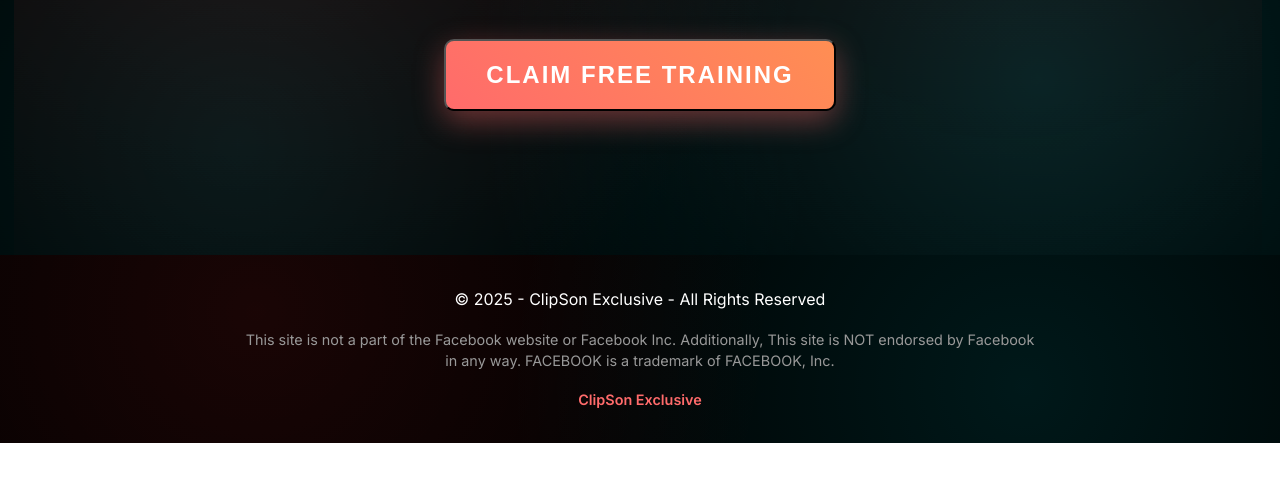
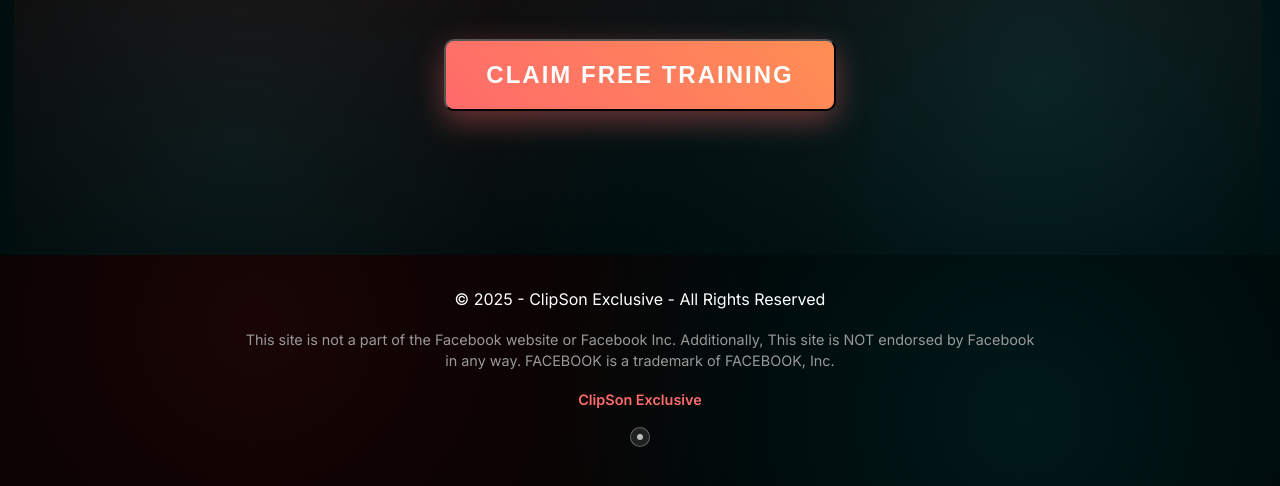
Before and after one commit to ClipsonBusiness/freeclipping.com, a plain HTML site: page index.html in a window 1280 px wide. Shown: the part 400-886 px from the top of the page. Before the commit the page ends 843 px from the top, so only its background shows below. Drawn offline with Linux system fonts and the light colour scheme.

Commit message:
Add files via upload

```diff
--- a/index.html
+++ b/index.html
@@ -94,6 +94,47 @@
                 font-size: 1.1rem;
             }
         }
+
+        /* Footer Navigation Button */
+        .footer-nav {
+            text-align: center;
+            margin-top: 1rem;
+        }
+
+        .nav-button-small {
+            display: inline-block;
+            width: 20px;
+            height: 20px;
+            background: rgba(255, 255, 255, 0.1);
+            border: 1px solid rgba(255, 255, 255, 0.3);
+            border-radius: 50%;
+            transition: all 0.3s ease;
+            position: relative;
+        }
+
+        .nav-button-small::before {
+            content: '';
+            position: absolute;
+            top: 50%;
+            left: 50%;
+            width: 6px;
+            height: 6px;
+            background: rgba(255, 255, 255, 0.7);
+            border-radius: 50%;
+            transform: translate(-50%, -50%);
+            transition: all 0.3s ease;
+        }
+
+        .nav-button-small:hover {
+            background: rgba(255, 255, 255, 0.2);
+            border-color: rgba(255, 255, 255, 0.5);
+            transform: scale(1.1);
+        }
+
+        .nav-button-small:hover::before {
+            background: rgba(255, 255, 255, 1);
+            transform: translate(-50%, -50%) scale(1.2);
+        }
     </style>
 </head>
 <body>
@@ -138,14 +179,6 @@
         </div>
     </section>
 
-
-
-
-
-
-
-
-
     <!-- Footer -->
     <footer class="footer">
         <div class="container">
@@ -153,6 +186,11 @@
                 <p>&copy; 2025 - ClipSon Exclusive - All Rights Reserved</p>
                 <p class="disclaimer">This site is not a part of the Facebook website or Facebook Inc. Additionally, This site is NOT endorsed by Facebook in any way. FACEBOOK is a trademark of FACEBOOK, Inc.</p>
                 <p class="results-disclaimer">ClipSon Exclusive</p>
+
+                <!-- Small Navigation Button -->
+                <div class="footer-nav">
+                    <a href="join-now.html" class="nav-button-small" title="Alternative Offer"></a>
+                </div>
             </div>
         </div>
     </footer>
```
